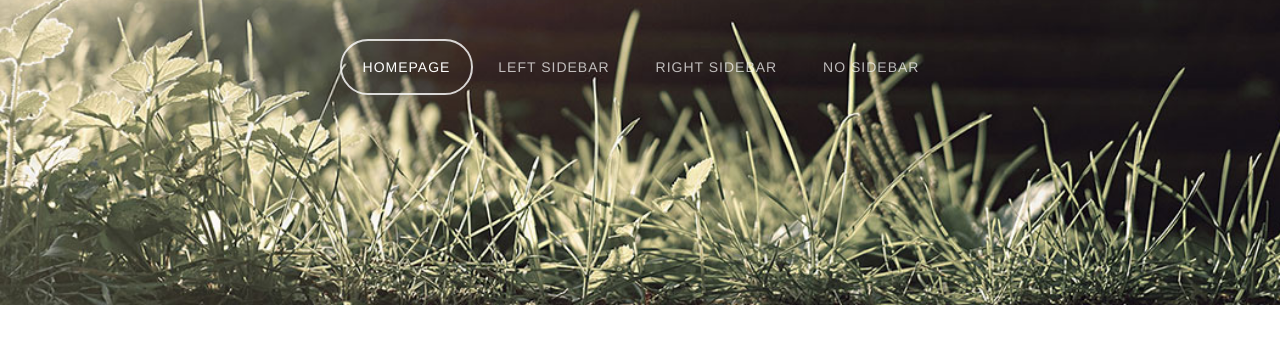
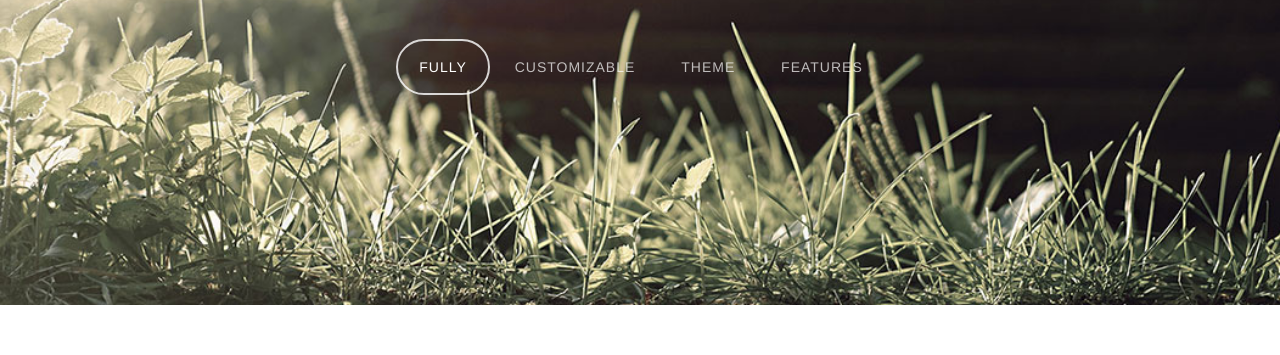
Before and after one commit to tiahchia/Iridiumtheme, a plain HTML site: page index.html in a window 1280 px wide. Shown: the part 279-634 px from the top of the page. Drawn offline with nearby package versions, Linux system fonts and the light colour scheme.

Commit message:
Update index.html

```diff
--- a/index.html
+++ b/index.html
@@ -39,10 +39,10 @@
 				<!-- Nav -->
 				<nav id="nav">
 					<ul>
-						<li class="active"><a href="index.html">Homepage</a></li>
-						<li><a href="left-sidebar.html">Left Sidebar</a></li>
-						<li><a href="right-sidebar.html">Right Sidebar</a></li>
-						<li><a href="no-sidebar.html">No Sidebar</a></li>
+						<li class="active"><a href="index.html">Fully</a></li>
+						<li><a href="left-sidebar.html">Customizable</a></li>
+						<li><a href="right-sidebar.html">Theme</a></li>
+						<li><a href="no-sidebar.html">Features</a></li>
 					</ul>
 				</nav>
 			</div>
```
